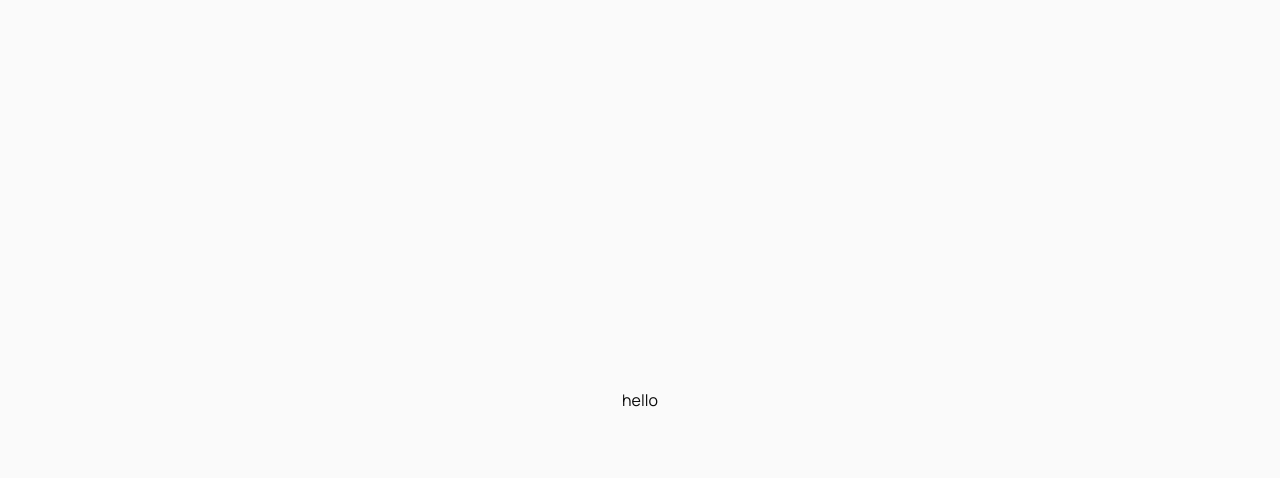
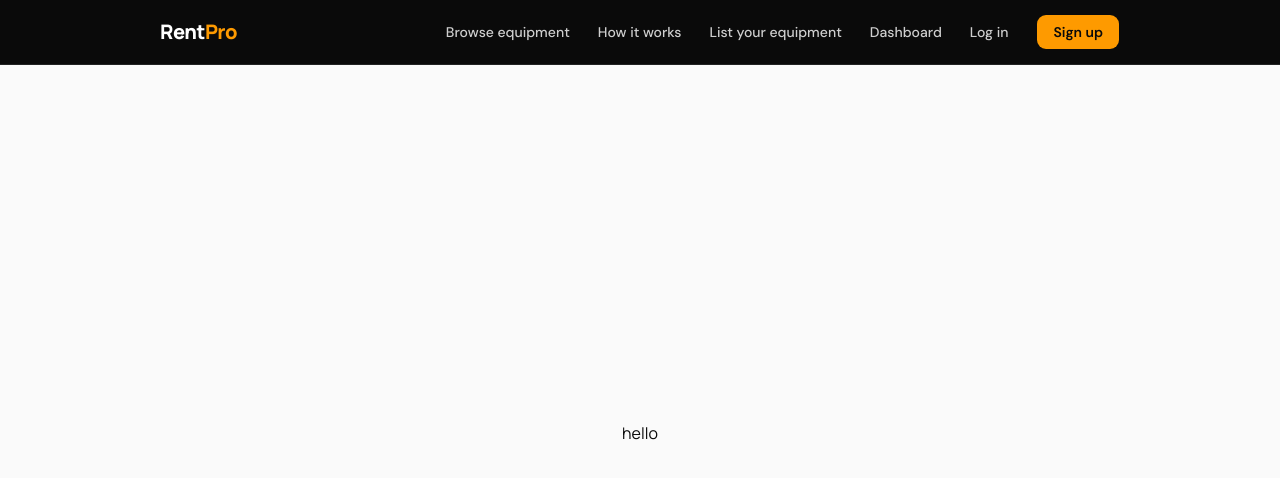
Before and after one commit to Tonoy-Mazumder/equipment-rental-platform, a Next.js app: page / in a window 1280 px wide. Shown: the top 478 px of the page. Built offline with nearby package versions, Linux system fonts and the light colour scheme.

Commit message:
feat: add navbar

```diff
--- a/src/app/globals.css
+++ b/src/app/globals.css
@@ -43,6 +43,9 @@
   --color-secondary: var(--secondary);
   --color-primary-foreground: var(--primary-foreground);
   --color-primary: var(--primary);
+  /* Brand accent orange, used by the logo and primary calls to action. */
+  --color-brand-foreground: var(--brand-foreground);
+  --color-brand: var(--brand);
   --color-popover-foreground: var(--popover-foreground);
   --color-popover: var(--popover);
   --color-card-foreground: var(--card-foreground);
@@ -65,6 +68,8 @@
   --popover-foreground: oklch(0.145 0 0);
   --primary: oklch(0.205 0 0);
   --primary-foreground: oklch(0.985 0 0);
+  --brand: oklch(0.769 0.188 70.08);
+  --brand-foreground: oklch(0.145 0 0);
   --secondary: oklch(0.97 0 0);
   --secondary-foreground: oklch(0.205 0 0);
   --muted: oklch(0.97 0 0);
--- a/src/app/layout.tsx
+++ b/src/app/layout.tsx
@@ -1,5 +1,6 @@
 import type { Metadata } from "next";
 import { DM_Sans, Geist_Mono, Manrope } from "next/font/google";
+import { Navbar } from "@/components/navbar";
 import "./globals.css";
 
 // Manrope is used for all headings: h1–h4, hero titles, section headings,
@@ -33,7 +34,10 @@ export default function RootLayout({ children }: LayoutProps<"/">) {
       lang="en"
       className={`${manrope.variable} ${dmSans.variable} ${geistMono.variable} h-full antialiased`}
     >
-      <body className="min-h-full flex flex-col">{children}</body>
+      <body className="min-h-full flex flex-col">
+        <Navbar />
+        {children}
+      </body>
     </html>
   );
 }
--- /dev/null
+++ b/src/components/navbar.tsx
@@ -0,0 +1,122 @@
+"use client";
+
+import Link from "next/link";
+import { Menu, X } from "lucide-react";
+import { useState } from "react";
+import { buttonVariants } from "@/components/ui/button";
+import { cn } from "@/lib/utils";
+
+type NavLink = {
+  label: string;
+  href: string;
+};
+
+const navLinks: NavLink[] = [
+  { label: "Browse equipment", href: "/equipment" },
+  { label: "How it works", href: "/how-it-works" },
+  { label: "List your equipment", href: "/list-equipment" },
+  { label: "Dashboard", href: "/dashboard" },
+];
+
+export function Navbar() {
+  const [isMenuOpen, setIsMenuOpen] = useState(false);
+
+  function closeMenu() {
+    setIsMenuOpen(false);
+  }
+
+  return (
+    <header className="sticky top-0 z-50 w-full border-b border-background/10 bg-foreground text-background">
+      <nav
+        aria-label="Main navigation"
+        className="mx-auto flex h-16 w-full max-w-5xl items-center justify-between gap-6 px-4 sm:px-6 lg:px-8"
+      >
+        <Link
+          href="/"
+          onClick={closeMenu}
+          className="font-heading text-xl font-extrabold tracking-tight"
+        >
+          Rent<span className="text-brand">Pro</span>
+        </Link>
+
+        {/* Desktop links */}
+        <div className="hidden items-center gap-7 lg:flex">
+          {navLinks.map((link) => (
+            <Link
+              key={link.href}
+              href={link.href}
+              className="text-sm font-medium text-background/80 transition-colors hover:text-background"
+            >
+              {link.label}
+            </Link>
+          ))}
+          <Link
+            href="/login"
+            className="text-sm font-medium text-background/80 transition-colors hover:text-background"
+          >
+            Log in
+          </Link>
+          <Link
+            href="/signup"
+            className={cn(
+              buttonVariants({ variant: "brand", size: "lg" }),
+              "px-4 font-semibold"
+            )}
+          >
+            Sign up
+          </Link>
+        </div>
+
+        {/* Mobile menu toggle */}
+        <button
+          type="button"
+          className="inline-flex size-10 items-center justify-center rounded-md text-background/80 transition-colors hover:bg-background/10 hover:text-background lg:hidden"
+          aria-expanded={isMenuOpen}
+          aria-controls="mobile-menu"
+          aria-label={isMenuOpen ? "Close menu" : "Open menu"}
+          onClick={() => setIsMenuOpen((open) => !open)}
+        >
+          {isMenuOpen ? <X className="size-5" /> : <Menu className="size-5" />}
+        </button>
+      </nav>
+
+      {/* Mobile menu */}
+      {isMenuOpen && (
+        <div id="mobile-menu" className="border-t border-background/10 lg:hidden">
+          <nav
+            aria-label="Mobile navigation"
+            className="mx-auto flex w-full max-w-5xl flex-col px-4 py-3 sm:px-6"
+          >
+            {navLinks.map((link) => (
+              <Link
+                key={link.href}
+                href={link.href}
+                onClick={closeMenu}
+                className="rounded-md px-2 py-3 text-sm font-medium text-background/80 transition-colors hover:bg-background/10 hover:text-background"
+              >
+                {link.label}
+              </Link>
+            ))}
+            <Link
+              href="/login"
+              onClick={closeMenu}
+              className="rounded-md px-2 py-3 text-sm font-medium text-background/80 transition-colors hover:bg-background/10 hover:text-background"
+            >
+              Log in
+            </Link>
+            <Link
+              href="/signup"
+              onClick={closeMenu}
+              className={cn(
+                buttonVariants({ variant: "brand", size: "lg" }),
+                "mt-3 w-full px-4 font-semibold"
+              )}
+            >
+              Sign up
+            </Link>
+          </nav>
+        </div>
+      )}
+    </header>
+  );
+}
--- a/src/components/ui/button.tsx
+++ b/src/components/ui/button.tsx
@@ -8,6 +8,7 @@ const buttonVariants = cva(
     variants: {
       variant: {
         default: "bg-primary text-primary-foreground hover:bg-primary/80",
+        brand: "bg-brand text-brand-foreground hover:bg-brand/90",
         outline:
           "border-border bg-background hover:bg-muted hover:text-foreground aria-expanded:bg-muted aria-expanded:text-foreground dark:border-input dark:bg-input/30 dark:hover:bg-input/50",
         secondary:
```
Also changed, not shown: 1 other file (tests, documents, lock files or other folders).
